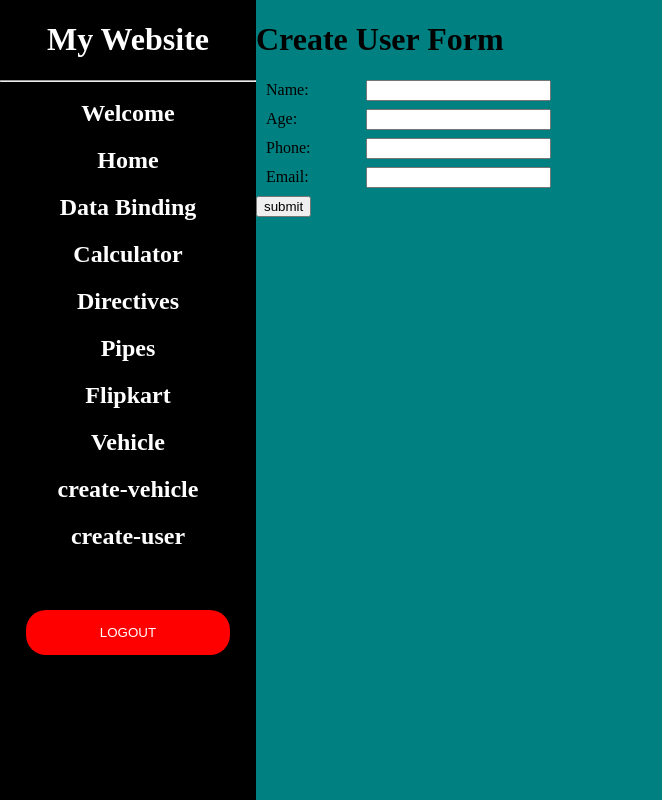
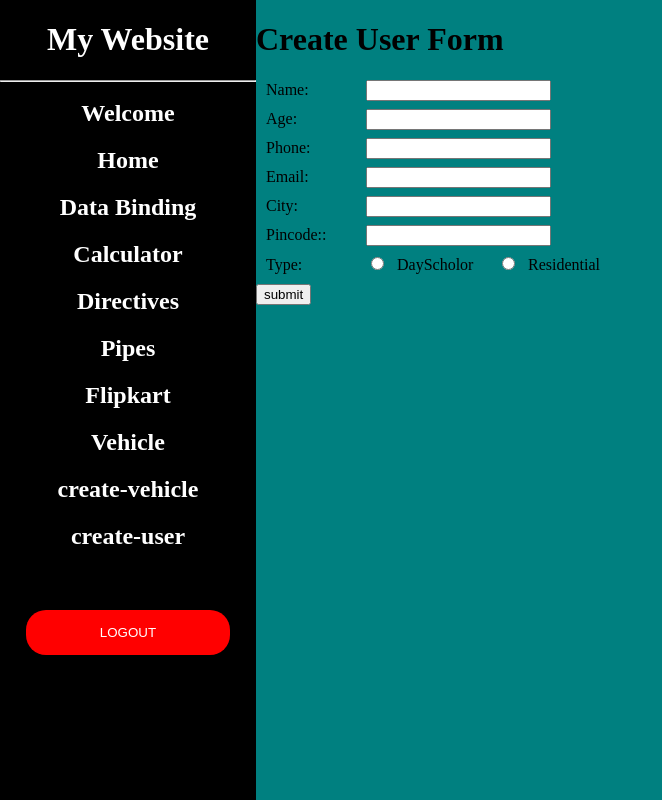
Before and after one commit to Akhilg3m/may-app-june24, an Angular app: page /dashboard/create-user in a window 1280 px wide. Shown: the whole page, without its empty margins (0-662 px from the left). Built offline with nearby package versions, Linux system fonts and the light colour scheme; sample sign-in values are in the browser's storage.

Commit message:
dynamic form completed

```diff
--- a/src/app/create-user/create-user.component.html
+++ b/src/app/create-user/create-user.component.html
@@ -18,6 +18,38 @@
     <input type="email" formControlName="email">
     <br>
 
+    <div formGroupName="address">
+
+        <label for="">City:</label>
+        <input type="text" formControlName="city">
+        <br>
+
+        <label for="">Pincode::</label>
+        <input type="number" formControlName="pincode">
+        <br>
+
+    </div>
+
+    <label for="">Type:</label>
+    <input type="radio" name="type" formControlName="type" value="dayScholor">
+    <label for="">DayScholor</label>
+    <input type="radio" name="type" formControlName="type" value="residential">
+    <label for="">Residential</label>
+    <br>
+
+    <div *ngIf="userForm.get('type')?.value == 'dayScholor'">
+        <label for="">Bus Fee:</label>
+        <input type="number" formControlName="busFee">
+        <br>
+    </div>
+
+    <div  *ngIf="userForm.get('type')?.value == 'residential'">
+        <label for="">Hostel Fee:</label>
+        <input type="number" formControlName="hostelFee">
+        <br>
+    </div>
+
+
     <button (click)="submit()">submit</button>
 
 </form>
--- a/src/app/create-user/create-user.component.ts
+++ b/src/app/create-user/create-user.component.ts
@@ -13,9 +13,33 @@ export class CreateUserComponent implements OnInit {
     age: new FormControl(),
     phone: new FormControl(),
     email: new FormControl(),
+    address: new FormGroup({
+      city: new FormControl(),
+      pincode: new FormControl()
+    }),
+    type: new FormControl(),
+    // busFee: new FormControl(),
+    // hostelFee: new FormControl()
   })
 
-  constructor() { }
+  constructor() {
+
+    this.userForm.get('type')?.valueChanges.subscribe(
+      (data:any)=>{
+        if(data=='dayScholor'){
+          // add busfee
+          this.userForm.addControl('busFee', new FormControl());
+          this.userForm.removeControl('hoselFee');
+        }
+        else if(data=='residential'){
+          // add hostel fee
+          this.userForm.addControl('hostelFee', new FormControl());
+          this.userForm.removeControl('busFee');
+        }
+      }
+    )
+
+  }
 
   ngOnInit(): void {
   }
```
